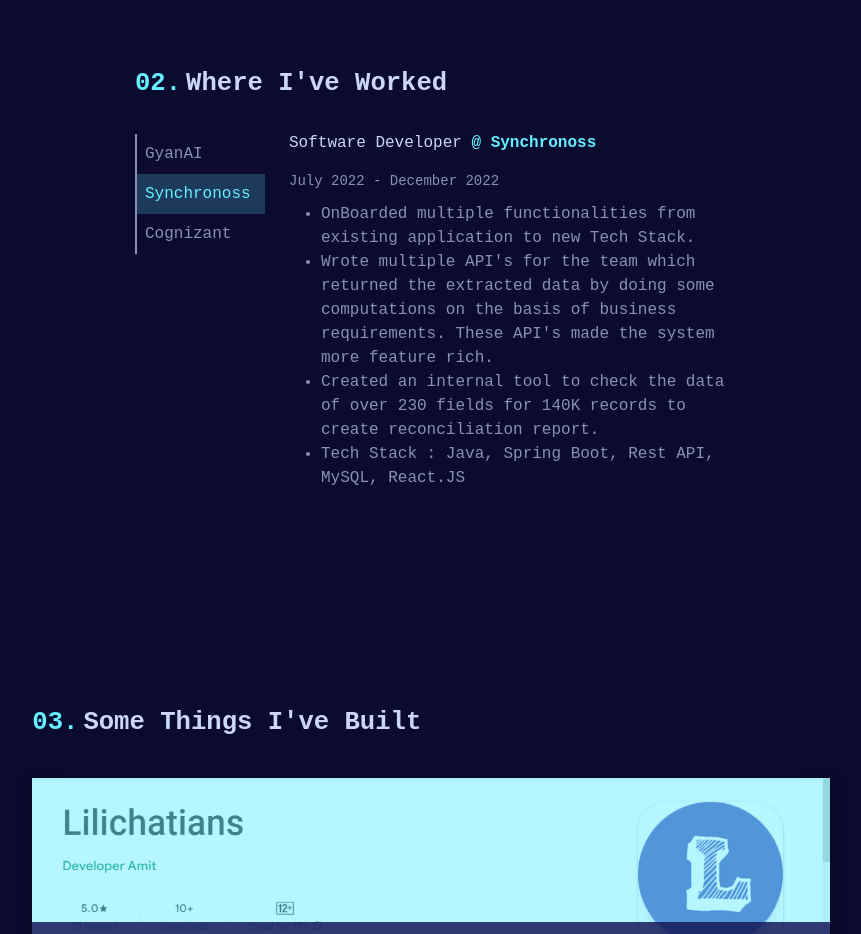
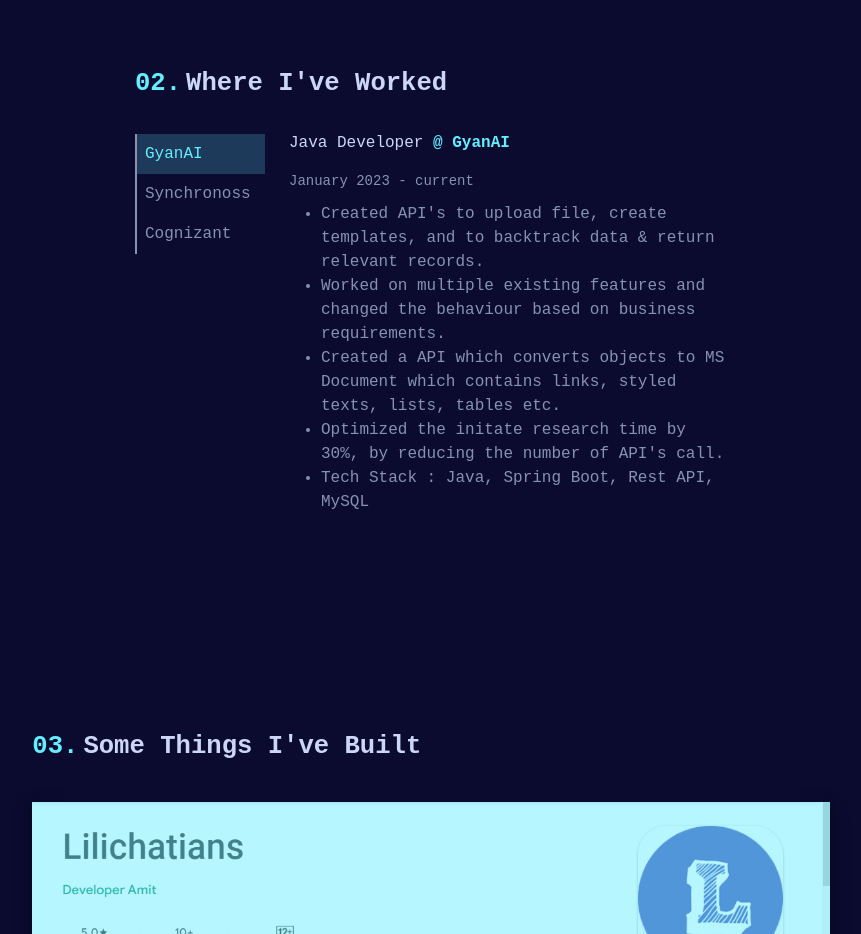
Before and after one commit to skyamit/AmitPortfolio, a React (Create React App) app: page / in a window 1280 px wide. Shown: the part 1460-2394 px from the top of the page, without its empty margins (209-1070 px from the left). Built offline with nearby package versions, Linux system fonts and the light colour scheme.

Commit message:
updating by default work selected value

```diff
--- a/src/component/Work.js
+++ b/src/component/Work.js
@@ -3,7 +3,7 @@
 
 function Work() {
 
-    const [value, setValue] = useState(1);
+    const [value, setValue] = useState(2);
 
     const sync = ()=>{
         setValue(1);
```
